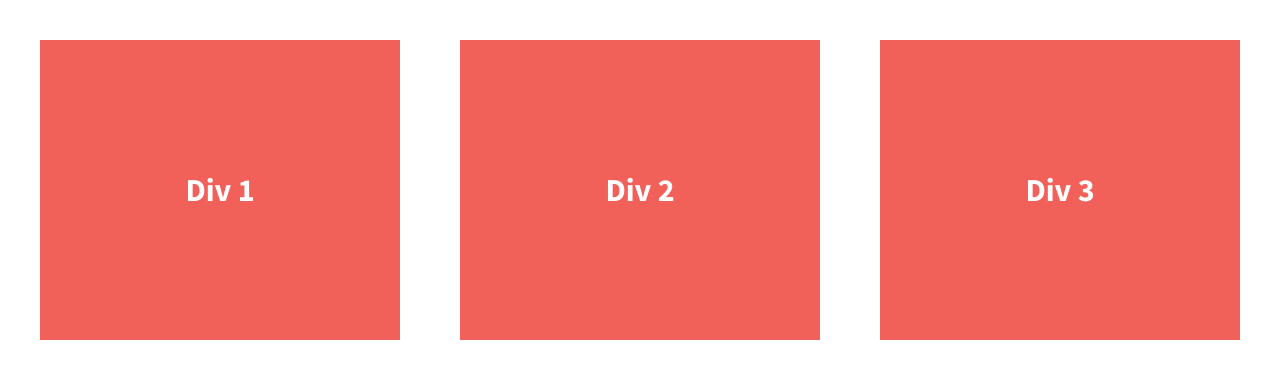
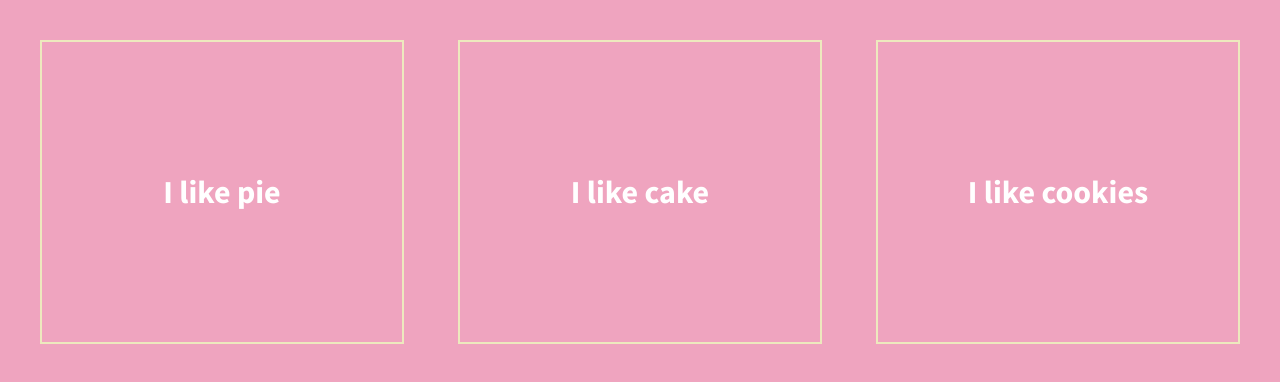
Before and after one commit to bananaroo/div-flexbox-starter, a plain HTML site: page index.html in a window 1280 px wide. Drawn offline with nearby package versions, Linux system fonts and the light colour scheme.

Commit message:
added my style

```diff
--- a/css/main.css
+++ b/css/main.css
@@ -97,7 +97,7 @@ textarea {
 
 
 html {
-  background-color: #fff;
+  background-color: #efa4bf;
   height: 100%;
 }
 
@@ -109,23 +109,24 @@ body {
 }
 
 .wrapper {
-  /*add display:flex and set justify-content to space-between*/
   font-weight: 700;
   display: flex;
   justify-content: space-between;
+  flex-flow: row wrap;
+  align-items: center;
 }
 
 .div-1, .div-2, .div-3 {
-  /*give the divs a width of 30%, add display:flex, set justify-content and align-items to center*/
   color: #fff;
   line-height: 1.5em;
   font-size: 1.6em;
-  background-color: #f16059;
+  background-color: #efa4bf;
   height: 300px;
   display: flex;
   width: 30%;
   justify-content: center;
   align-items: center;
+  border:2px solid rgb(237, 233, 190);
 }
 
 
--- a/index.html
+++ b/index.html
@@ -23,13 +23,13 @@
 
         <section class="wrapper">
             <div class="div-1">
-                Div 1
+                I like pie
             </div>
             <div class="div-2">
-                Div 2
+                I like cake
             </div>
             <div class="div-3">
-                Div 3
+                I like cookies
             </div>
         </section>
 
```
